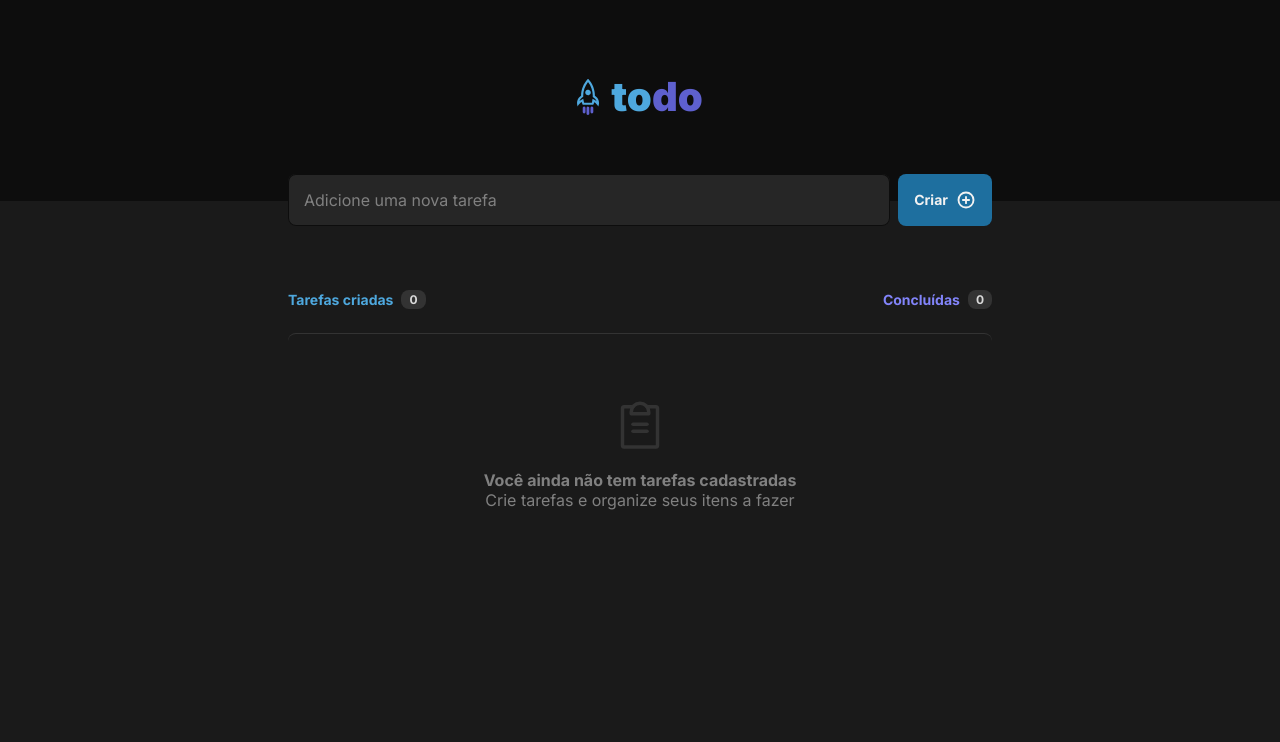
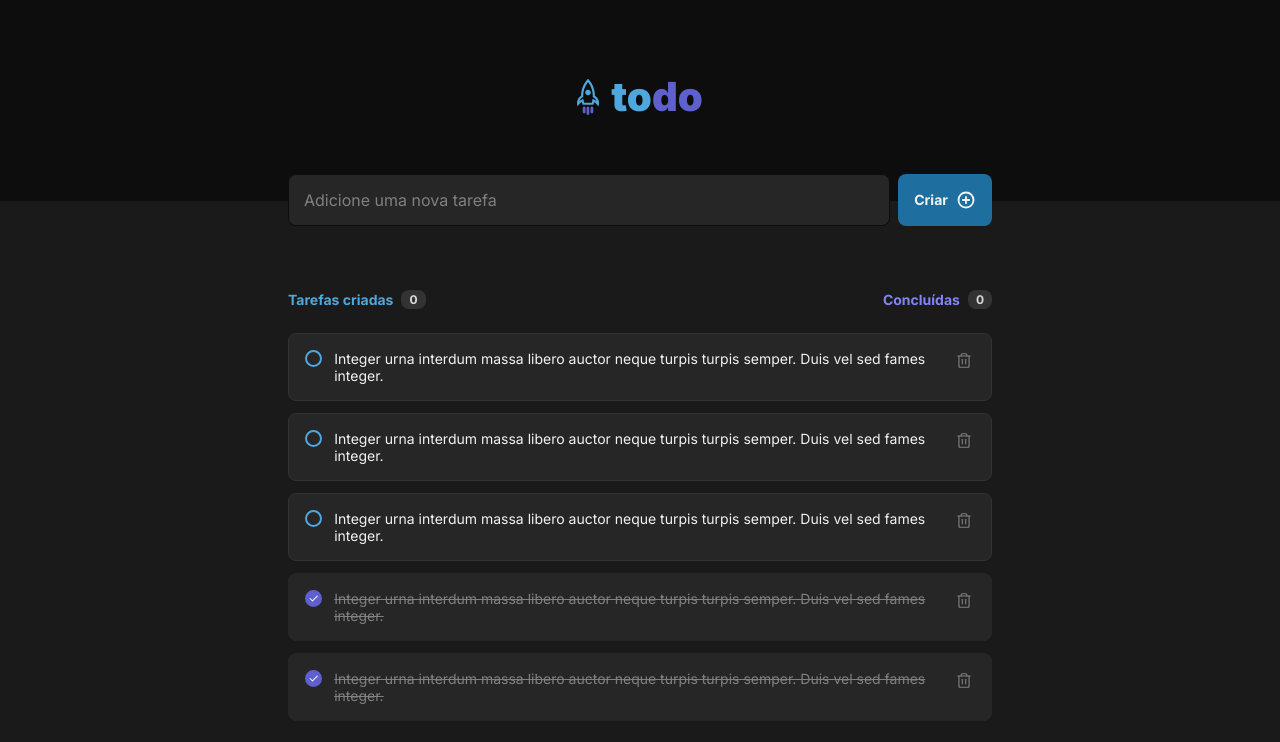
Before and after one commit to wfl-junior/rocketseat-ignite-desafio-praticando-conceitos, a React (Vite) app: page / in a window 1280 px wide. Shown: the top 742 px of the page. Built offline with nearby package versions, Linux system fonts and the light colour scheme.

Commit message:
Componente: TaskItem

```diff
--- a/src/components/CreateTask.module.scss
+++ b/src/components/CreateTask.module.scss
@@ -45,10 +45,5 @@
     &:focus {
       background-color: var(--blue-light);
     }
-
-    &:focus {
-      outline: 1px solid var(--purple-dark);
-      outline-offset: 1px;
-    }
   }
 }
--- /dev/null
+++ b/src/components/TaskItem.module.scss
@@ -0,0 +1,80 @@
+.taskItem {
+  --border-color: var(--gray-400);
+
+  background-color: var(--gray-500);
+  padding: 1rem;
+  border-radius: 8px;
+  border: 1px solid var(--border-color);
+
+  display: flex;
+  align-items: flex-start;
+  gap: 0.75rem;
+
+  > span {
+    --border-color: var(--blue-light);
+
+    cursor: pointer;
+
+    aspect-ratio: 1 / 1;
+    width: 1.125rem;
+    border-radius: 50%;
+    border: 2px solid var(--border-color);
+    display: flex;
+    align-items: center;
+    justify-content: center;
+
+    transition: 0.1s linear;
+    transition-property: border-color, background-color;
+
+    &:hover,
+    &:focus {
+      --border-color: var(--blue-dark);
+
+      background-color: rgb(78 168 222 / 0.2);
+    }
+  }
+
+  > p {
+    font-size: 0.875rem;
+  }
+
+  > button {
+    aspect-ratio: 1 / 1;
+    width: 1.5rem;
+    display: flex;
+    align-items: center;
+    justify-content: center;
+    color: var(--gray-300);
+    border-radius: 5px;
+
+    transition: 0.1s linear;
+    transition-property: color, background-color;
+
+    &:hover,
+    &:focus {
+      background-color: var(--gray-400);
+      color: var(--red-danger);
+    }
+  }
+
+  &.completed {
+    --border-color: var(--gray-500);
+
+    > span {
+      --border-color: var(--purple-dark);
+
+      background-color: var(--purple-dark);
+
+      &:hover {
+        --border-color: var(--purple-light);
+
+        background-color: var(--purple-light);
+      }
+    }
+
+    > p {
+      color: var(--gray-300);
+      text-decoration: line-through;
+    }
+  }
+}
--- /dev/null
+++ b/src/components/TaskItem.tsx
@@ -0,0 +1,39 @@
+import { Check, Trash } from "phosphor-react";
+import styles from "./TaskItem.module.scss";
+
+interface TaskItemProps {
+  completed: boolean;
+}
+
+function classNames(...classes: string[]) {
+  return classes.join(" ");
+}
+
+export const TaskItem: React.FC<TaskItemProps> = ({ completed }) => {
+  return (
+    <div
+      className={
+        completed
+          ? classNames(styles.taskItem, styles.completed)
+          : styles.taskItem
+      }
+    >
+      <span
+        className={styles.checkbox}
+        tabIndex={0}
+        title="Marcar como completa"
+      >
+        {completed && <Check fontSize={11} weight="bold" />}
+      </span>
+
+      <p>
+        Integer urna interdum massa libero auctor neque turpis turpis semper.
+        Duis vel sed fames integer.
+      </p>
+
+      <button type="button">
+        <Trash fontSize={18} />
+      </button>
+    </div>
+  );
+};
--- a/src/components/TaskList.module.scss
+++ b/src/components/TaskList.module.scss
@@ -41,6 +41,12 @@
     }
   }
 
+  > .tasks {
+    display: flex;
+    flex-direction: column;
+    gap: 0.75rem;
+  }
+
   > .noTasks {
     display: flex;
     flex-direction: column;
--- a/src/components/TaskList.tsx
+++ b/src/components/TaskList.tsx
@@ -1,7 +1,10 @@
 import { ClipboardText } from "phosphor-react";
+import { TaskItem } from "./TaskItem";
 import styles from "./TaskList.module.scss";
 
 export const TaskList: React.FC = () => {
+  const tasks = ["todo"];
+
   return (
     <div className={styles.taskList}>
       <header>
@@ -16,6 +19,15 @@ export const TaskList: React.FC = () => {
         </div>
       </header>
 
+      {tasks.length > 0 ? (
+        <div className={styles.tasks}>
+          <TaskItem completed={false} />
+          <TaskItem completed={false} />
+          <TaskItem completed={false} />
+          <TaskItem completed />
+          <TaskItem completed />
+        </div>
+      ) : (
         <div className={styles.noTasks}>
           <ClipboardText fontSize={56} />
 
@@ -24,6 +36,7 @@ export const TaskList: React.FC = () => {
             Crie tarefas e organize seus itens a fazer
           </p>
         </div>
+      )}
     </div>
   );
 };
--- a/src/global.scss
+++ b/src/global.scss
@@ -14,6 +14,11 @@
   --blue-dark: #1e6f9f;
 
   --red-danger: #e25858;
+}
+
+:focus {
+  outline: 2px solid var(--purple-dark);
+  outline-offset: 1px;
 }
 
 *,
```
Lines whose indentation alone changed are shown as unchanged.
